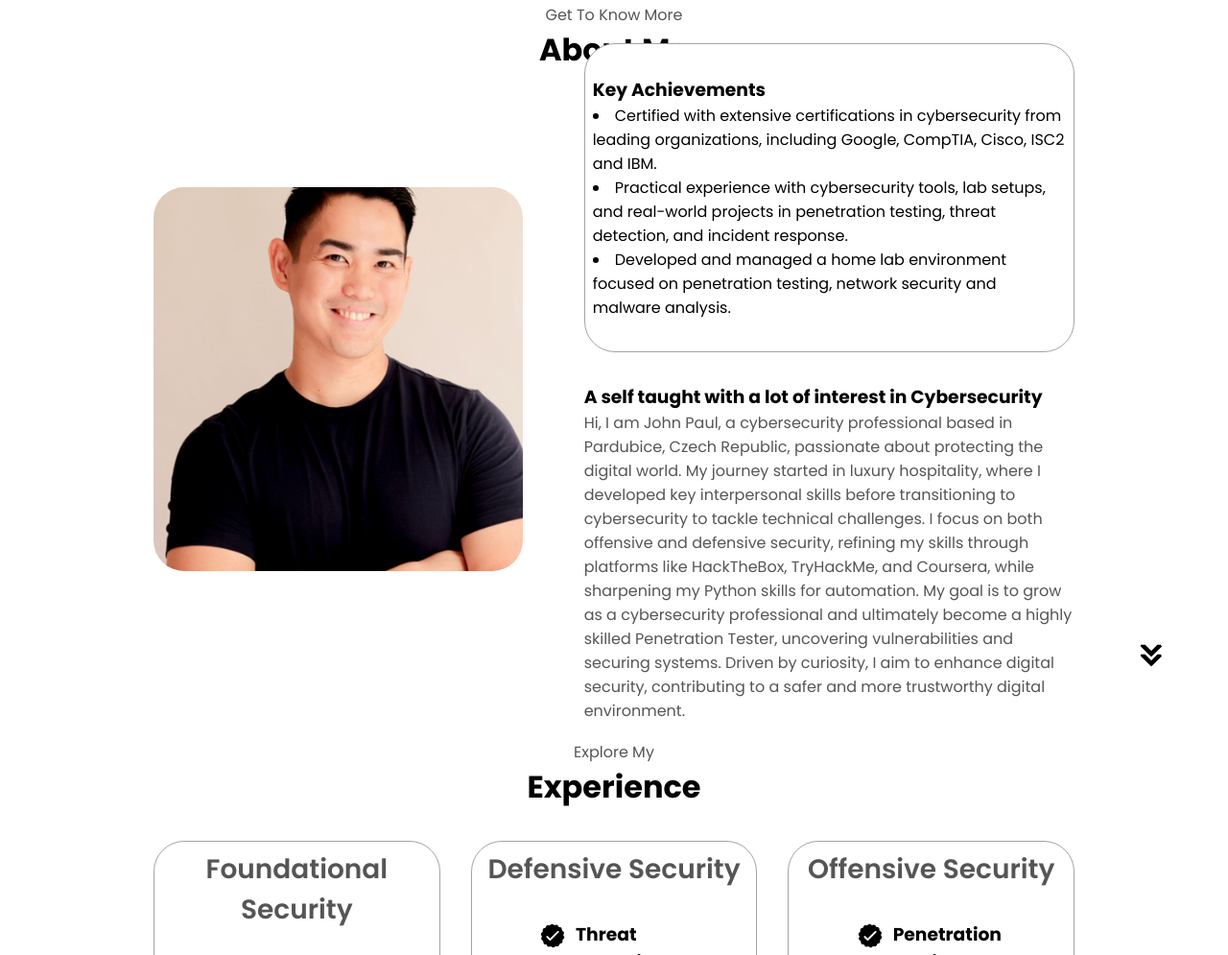
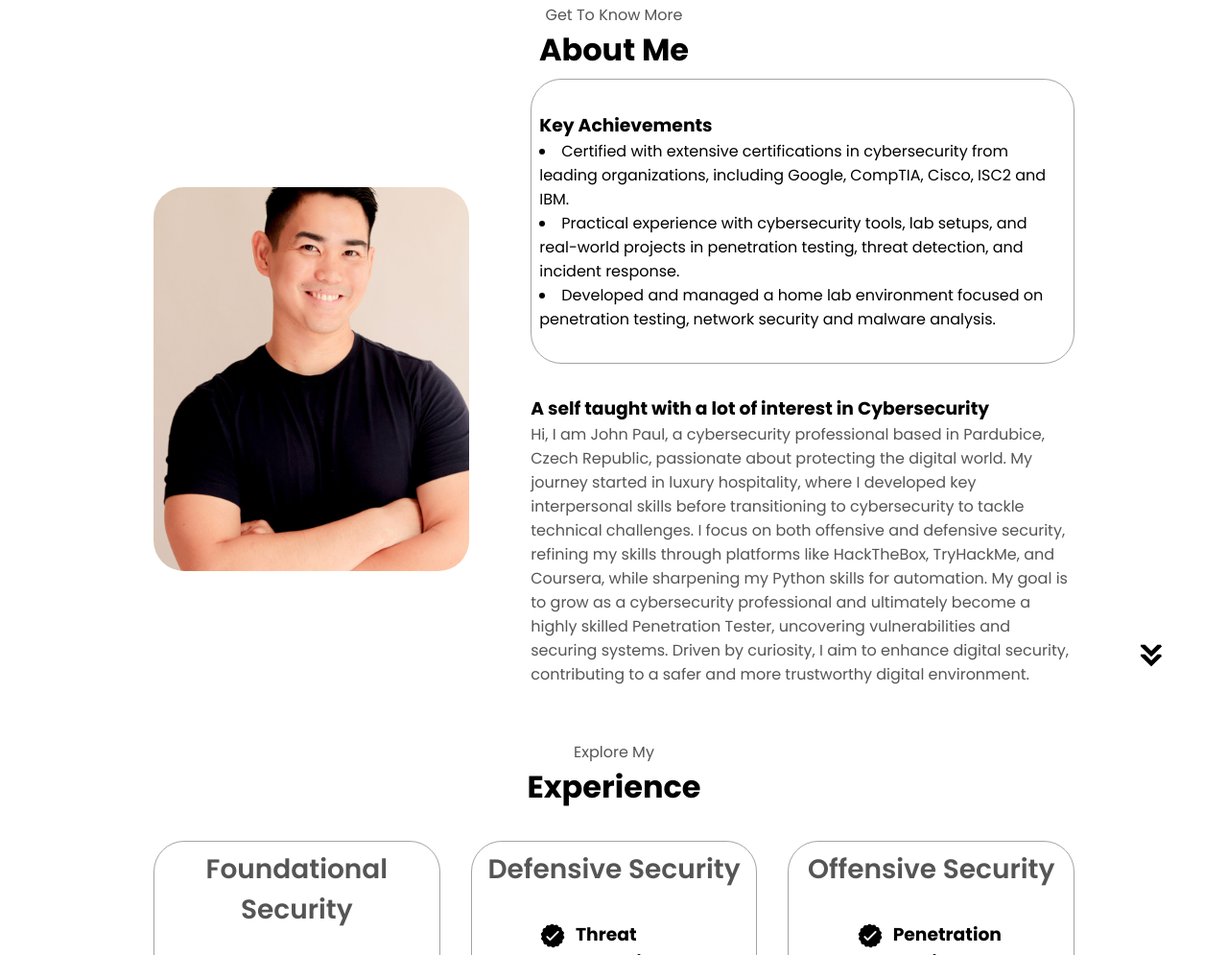
Before and after one commit to JohnPaulPamintuan/html-css-js-portfolio, a plain HTML site: page index.html in a window 1280 px wide. Shown: the part 925-1920 px from the top of the page at 96% size. Drawn offline with Linux system fonts and the light colour scheme.

Commit message:
Update index.html

```diff
--- a/index.html
+++ b/index.html
@@ -68,7 +68,7 @@
     &nbsp;
     <div class="section-container">
         <div class="section__pic-container">
-            <img src="./assets/about-profile-picture3.png"
+            <img src="./assets/about-profile-picture2.png"
             alt="Profile picture"
             class="about-pic"
             />
```
